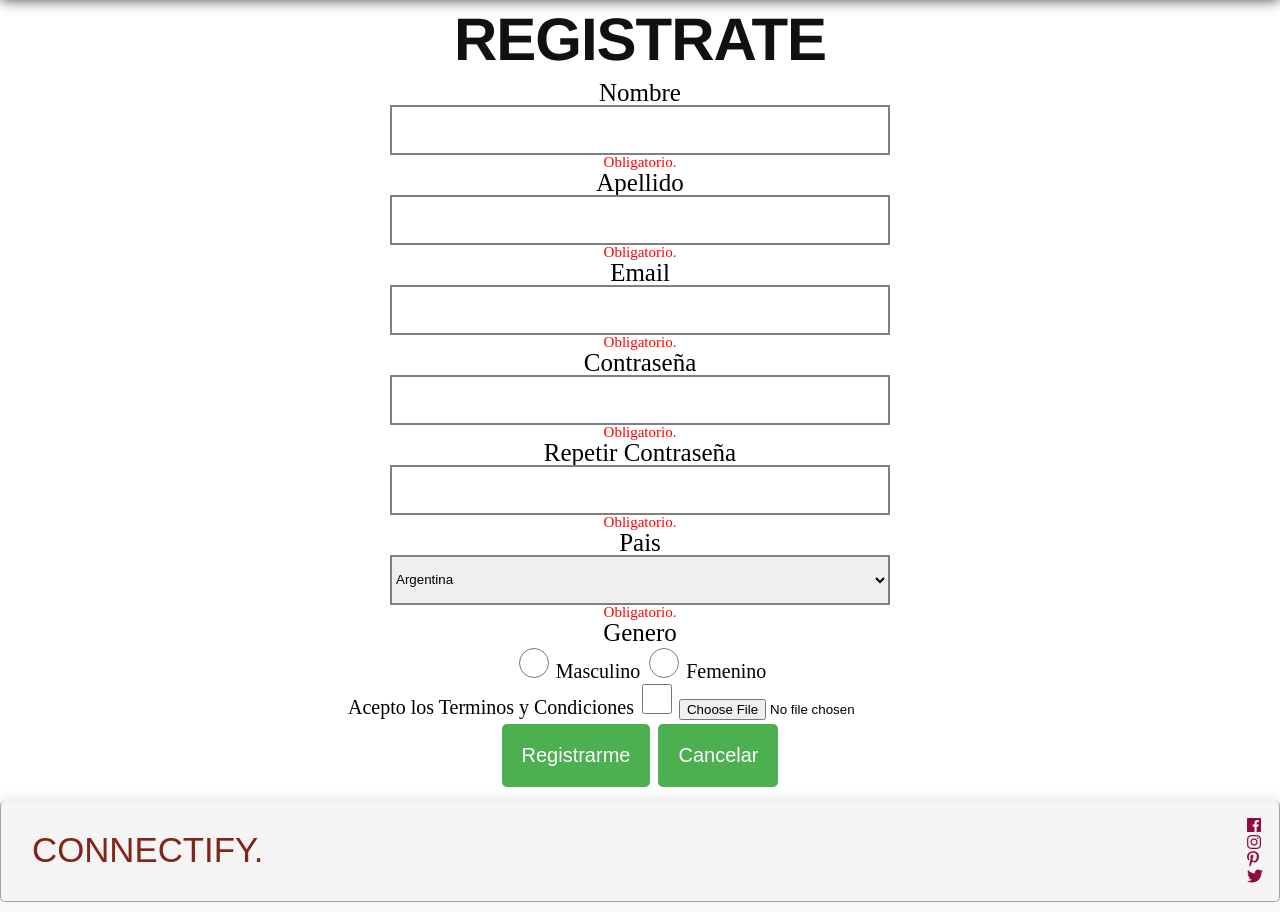
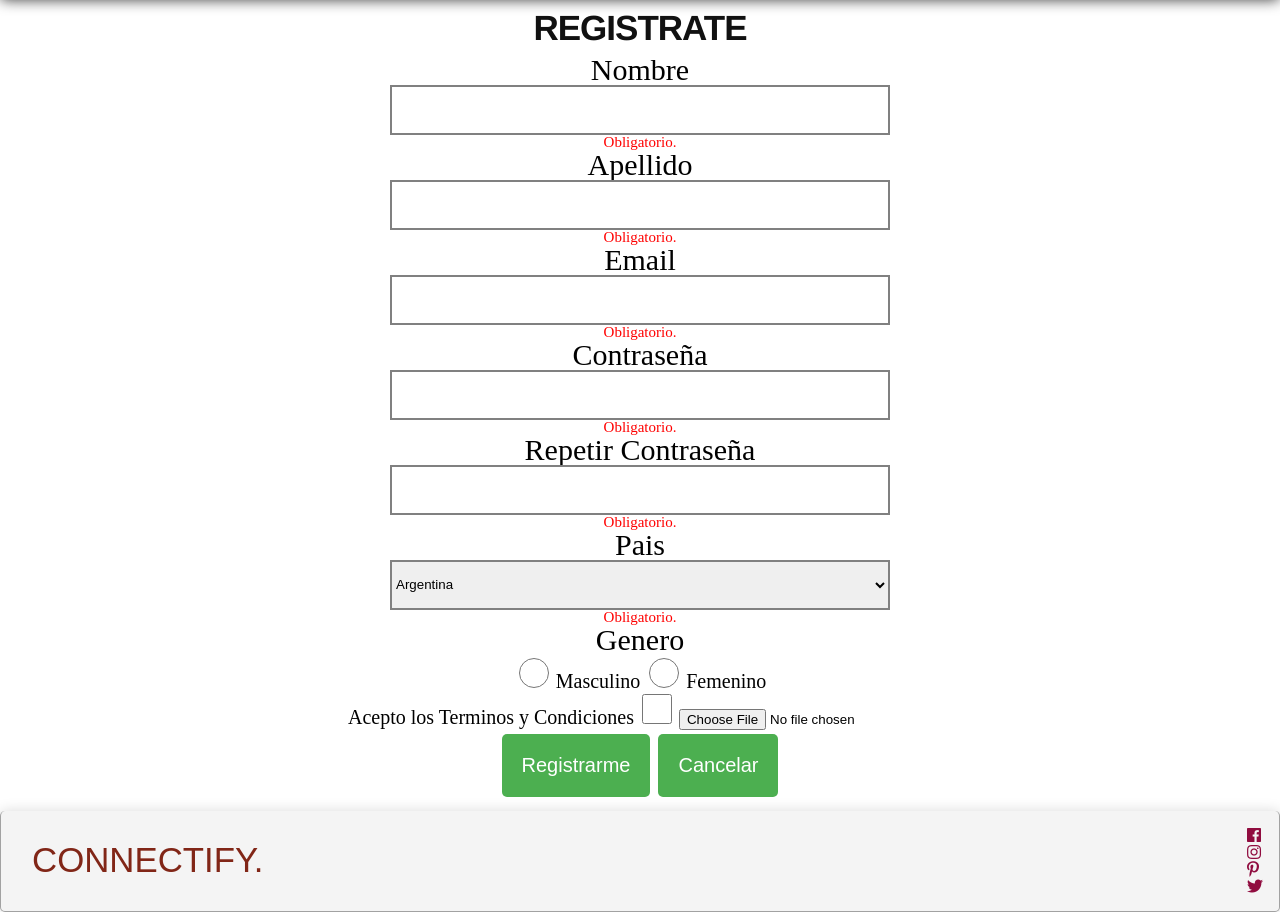
Before and after one commit to federojas/connectify, a PHP site: page /registration.php in a window 1280 px wide. Shown: the part 71-983 px from the top of the page. Run offline with PHP 8.4, Linux system fonts and the light colour scheme; some libraries are stand-ins or nearby versions.

Commit message:
cambios chicos

```diff
--- a/css/styles.css
+++ b/css/styles.css
@@ -314,7 +314,7 @@ margin-left: 10px;
 margin-top: 0px;
  color: #111;
  font-family: 'Open Sans', sans-serif;
- font-size: 40px;
+ font-size: 30px;
  font-weight: 300;
  line-height: 32px;
  text-align: center;
@@ -322,7 +322,7 @@ margin-bottom: 10px;}
 
 .h1RL {
 margin: 0 auto;
-font-size: 60px;
+font-size: 35px;
 width: 100%;
 color: #111;
 font-family: 'Helvetica Neue', sans-serif;
@@ -341,7 +341,7 @@ h5{
  font-size: 15px;
 }
 h6{
- font-size: 25px;
+ font-size: 30px;
  color: black;
 }
 #input{
```
